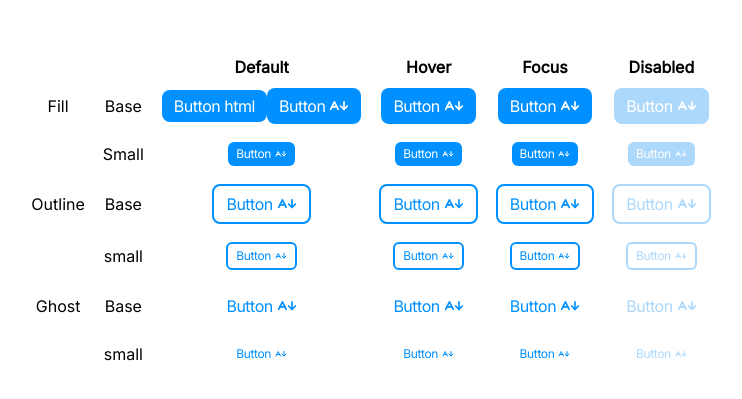
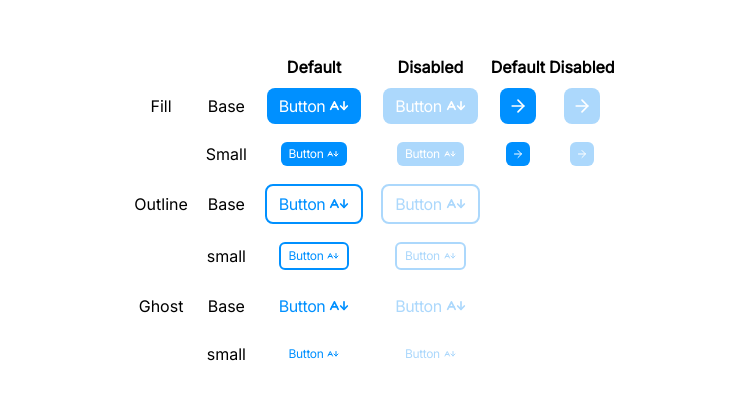
Before and after one commit to rttnbrgr/htmab, a React (Vite) app: page / in a window 1280 px wide. Shown: the part 185-584 px from the top of the page, without its empty margins (269-1011 px from the left). Built offline with nearby package versions, Linux system fonts and the light colour scheme.

Commit message:
update mock; remove faux classes + icon button

```diff
--- a/src/App.tsx
+++ b/src/App.tsx
@@ -1,5 +1,6 @@
 import "./app.css";
 import { Button } from "./components/button";
+import { IconButton } from "./components/icon-button";
 
 function App() {
   return (
@@ -12,8 +13,8 @@ function App() {
                 <th></th>
                 <th></th>
                 <th>Default</th>
-                <th>Hover</th>
-                <th>Focus</th>
+                <th>Disabled</th>
+                <th>Default</th>
                 <th>Disabled</th>
               </tr>
             </thead>
@@ -22,25 +23,21 @@ function App() {
                 <td>Fill</td>
                 <td>Base</td>
                 <td>
-                  <button className="btn btn--base btn--fill">
+                  {/* <button className="btn btn--base btn--fill">
                     Button html
-                  </button>
+                  </button> */}
                   <Button style="fill">Button</Button>
-                </td>
-                <td>
-                  <Button style="fill" mock="hover">
-                    Button
-                  </Button>
-                </td>
-                <td>
-                  <Button style="fill" mock="focus">
-                    Button
-                  </Button>
                 </td>
                 <td>
                   <Button style="fill" disabled>
                     Button
                   </Button>
+                </td>
+                <td>
+                  <IconButton name="ArrowRight" />
+                </td>
+                <td>
+                  <IconButton name="ArrowRight" disabled />
                 </td>
               </tr>
               <tr>
@@ -52,19 +49,15 @@ function App() {
                   </Button>
                 </td>
                 <td>
-                  <Button size="small" style="fill" mock="hover">
+                  <Button size="small" style="fill" disabled>
                     Button
                   </Button>
                 </td>
                 <td>
-                  <Button size="small" style="fill" mock="focus">
-                    Button
-                  </Button>
+                  <IconButton size="small" name="ArrowRight" />
                 </td>
                 <td>
-                  <Button size="small" style="fill" disabled>
-                    Button
-                  </Button>
+                  <IconButton size="small" name="ArrowRight" disabled />
                 </td>
               </tr>
               <tr>
@@ -72,16 +65,6 @@ function App() {
                 <td>Base</td>
                 <td>
                   <Button style="outline">Button</Button>
-                </td>
-                <td>
-                  <Button style="outline" mock="hover">
-                    Button
-                  </Button>
-                </td>
-                <td>
-                  <Button style="outline" mock="focus">
-                    Button
-                  </Button>
                 </td>
                 <td>
                   <Button style="outline" disabled>
@@ -98,16 +81,6 @@ function App() {
                   </Button>
                 </td>
                 <td>
-                  <Button size="small" style="outline" mock="hover">
-                    Button
-                  </Button>
-                </td>
-                <td>
-                  <Button size="small" style="outline" mock="focus">
-                    Button
-                  </Button>
-                </td>
-                <td>
                   <Button size="small" style="outline" disabled>
                     Button
                   </Button>
@@ -120,16 +93,6 @@ function App() {
                   <Button style="ghost">Button</Button>
                 </td>
                 <td>
-                  <Button style="ghost" mock="hover">
-                    Button
-                  </Button>
-                </td>
-                <td>
-                  <Button style="ghost" mock="focus">
-                    Button
-                  </Button>
-                </td>
-                <td>
                   <Button style="ghost" disabled>
                     Button
                   </Button>
@@ -140,16 +103,6 @@ function App() {
                 <td>small</td>
                 <td>
                   <Button size="small" style="ghost">
-                    Button
-                  </Button>
-                </td>
-                <td>
-                  <Button size="small" style="ghost" mock="hover">
-                    Button
-                  </Button>
-                </td>
-                <td>
-                  <Button size="small" style="ghost" mock="focus">
                     Button
                   </Button>
                 </td>
```
